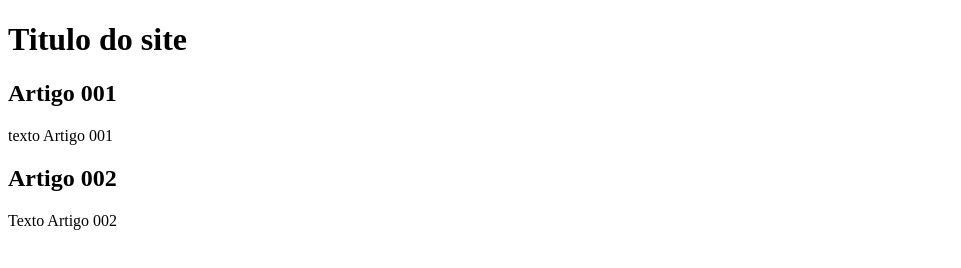
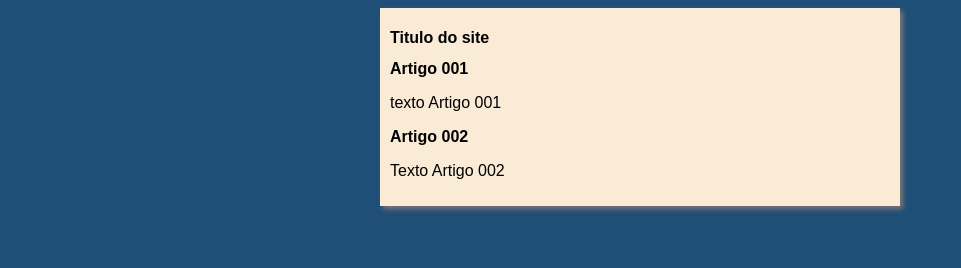
Before and after one commit to Lucasruiz77/projeto-site, a plain HTML site: page index.html in a window 1280 px wide. Shown: the whole page, without its empty margins (0-961 px from the left). Drawn offline with Linux system fonts and the light colour scheme.

Commit message:
iniciei o design

```diff
--- a/index.html
+++ b/index.html
@@ -4,6 +4,7 @@
     <meta charset="UTF-8">
     <meta name="viewport" content="width=device-width, initial-scale=1.0">
     <title>Titulo do site</title>
+    <link rel="stylesheet" href="stilos/style.css">
 </head>
 <body>
     <main>
--- /dev/null
+++ b/stilos/style.css
@@ -0,0 +1,17 @@
+* {
+    font-family: Arial, Helvetica, sans-serif;
+    font-size: 16px;
+}
+
+body {
+    background-color: rgb(31, 78, 119);
+
+}
+
+main {
+    background-color: antiquewhite;
+    width: 500px;
+    margin: auto;
+    padding: 10px;
+    box-shadow: 3px 3px 5px rgb(126, 119, 119);
+}
```
